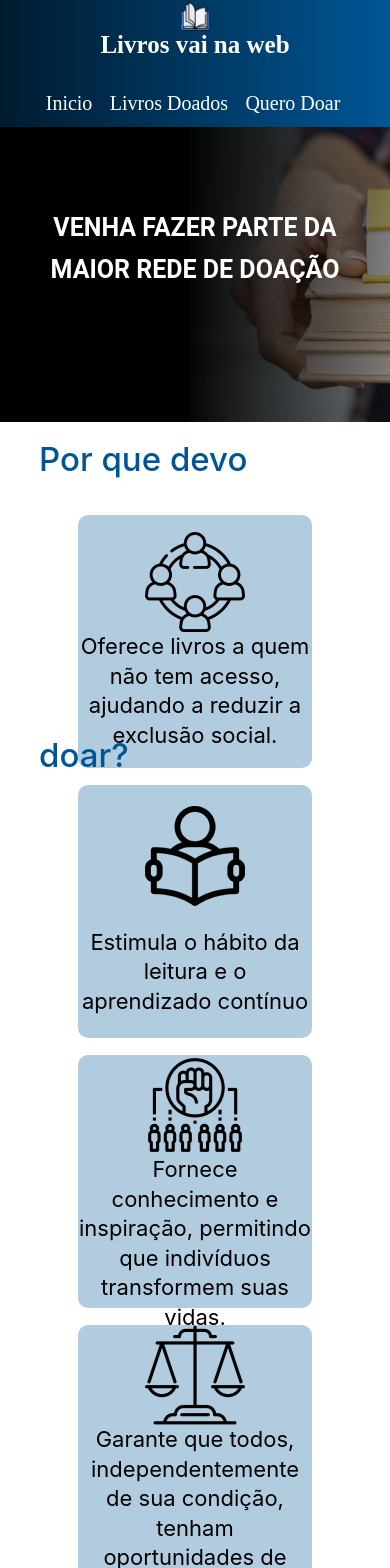
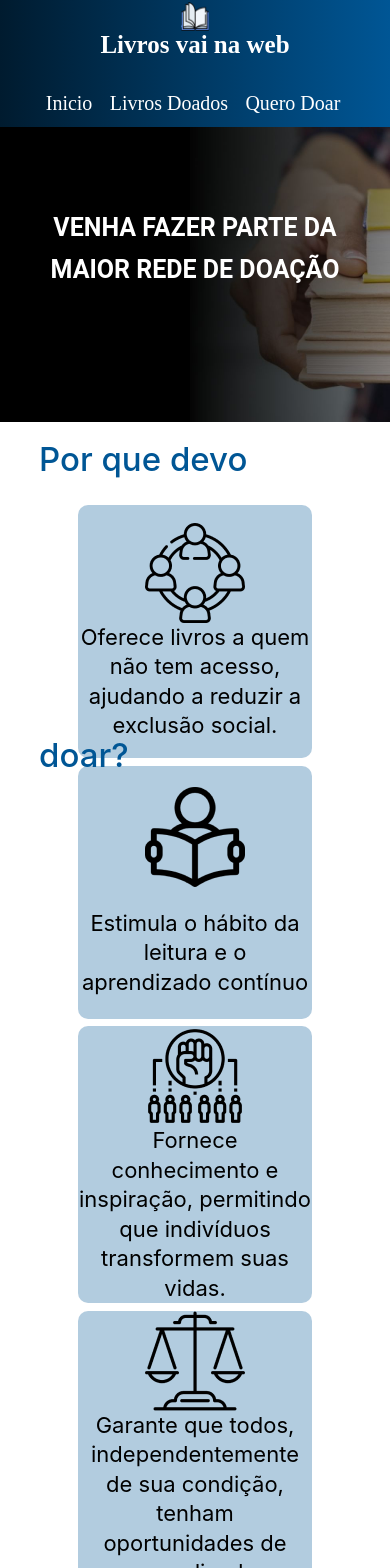
Before and after one commit to arielvasconcelosgoncalves/livros-vai-na-web, a React (Vite) app: page / in a window 390 px wide. Shown: the top 1568 px of the page. Built offline with nearby package versions, Linux system fonts and the light colour scheme.

Commit message:
update: ajuste na responsividade

```diff
--- a/src/Pages/Inicio/inicio.module.scss
+++ b/src/Pages/Inicio/inicio.module.scss
@@ -39,7 +39,8 @@
 .topico1{
     background-image: url(../../assets/fundo.png);
     width: 15vw;
-    height: 34vh;
+    min-height: 34vh;
+    height: auto;
     background: rgba(1, 87, 148, 0.3);
     border-radius: 10px;
     display: flex;
@@ -57,7 +58,8 @@
 .topico2{
     background-image: url(../../assets/fundo.png);
     width: 15vw;
-    height: 34vh;
+    min-height: 34vh;
+    height: auto;
     background: rgba(1, 87, 148, 0.3);
     border-radius: 10px;
     display: flex;
@@ -75,7 +77,8 @@
 .topico3{
     background-image: url(../../assets/fundo.png);
     width: 15vw;
-    height: 34vh;
+    min-height: 34vh;
+    height: auto;
     background: rgba(1, 87, 148, 0.3);
     border-radius: 10px;
     display: flex;
@@ -93,7 +96,8 @@
 .topico4{
     background-image: url(../../assets/fundo.png);
     width: 15vw;
-    height: 34vh;
+    min-height: 34vh;
+    height: auto;
     background: rgba(1, 87, 148, 0.3);
     border-radius: 10px;
     display: flex;
@@ -118,7 +122,8 @@
     .topico1{
         background-image: url(../../assets/fundo.png);
         width: 20vw;
-        height: 37vh;
+        min-height: 37vh;
+        height: auto;
         background: rgba(1, 87, 148, 0.3);
         border-radius: 10px;
         display: flex;
@@ -136,7 +141,8 @@
     .topico2{
         background-image: url(../../assets/fundo.png);
         width: 20vw;
-        height: 37vh;
+        min-height: 37vh;
+        height: auto;
         background: rgba(1, 87, 148, 0.3);
         border-radius: 10px;
         display: flex;
@@ -154,7 +160,8 @@
     .topico3{
         background-image: url(../../assets/fundo.png);
         width: 20vw;
-        height: 37vh;
+        min-height: 37vh;
+        height: auto;
         background: rgba(1, 87, 148, 0.3);
         border-radius: 10px;
         display: flex;
@@ -172,7 +179,8 @@
     .topico4{
         background-image: url(../../assets/fundo.png);
         width: 20vw;
-        height: 37vh;
+        min-height: 37vh;
+        height: auto;
         background: rgba(1, 87, 148, 0.3);
         border-radius: 10px;
         display: flex;
@@ -234,7 +242,8 @@
     .topico1{
         background-image: url(../../assets/fundo.png);
         width: 60vw;
-        height: 30vh;
+        min-height: 30vh;
+        height: auto;
         margin-top: 15vh;
         background: rgba(1, 87, 148, 0.3);
         border-radius: 10px;
@@ -253,7 +262,8 @@
     .topico2{
         background-image: url(../../assets/fundo.png);
         width: 60vw;
-        height: 30vh;
+        min-height: 30vh;
+        height: auto;
         background: rgba(1, 87, 148, 0.3);
         border-radius: 10px;
         display: flex;
@@ -271,7 +281,8 @@
     .topico3{
         background-image: url(../../assets/fundo.png);
         width: 60vw;
-        height: 30vh;
+        min-height: 30vh;
+        height: auto;
         background: rgba(1, 87, 148, 0.3);
         border-radius: 10px;
         display: flex;
@@ -289,7 +300,8 @@
     .topico4{
         background-image: url(../../assets/fundo.png);
         width: 60vw;
-        height: 30vh;
+        min-height: 30vh;
+        height: auto;
         margin-bottom: 15vh;
         background: rgba(1, 87, 148, 0.3);
         border-radius: 10px;
```
